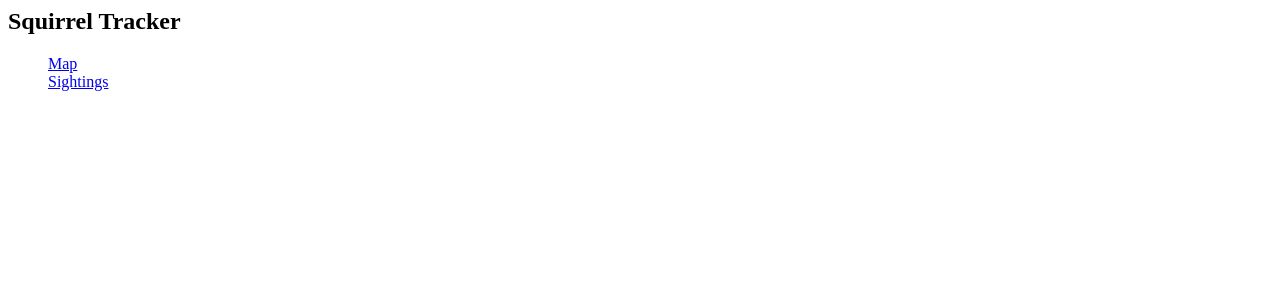
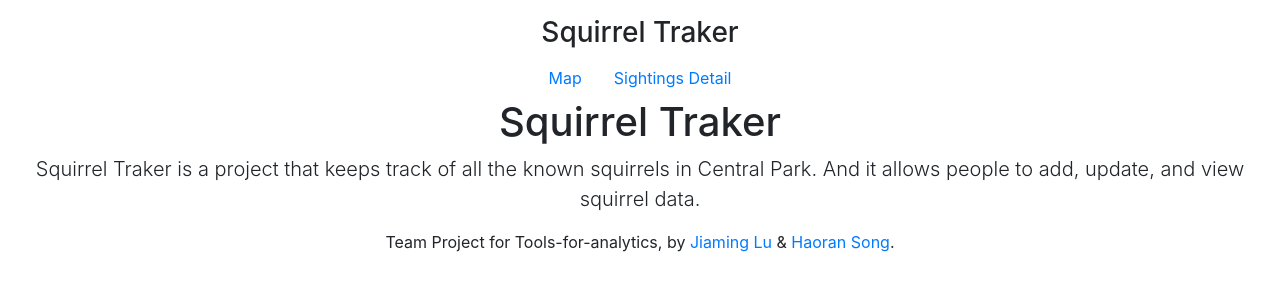
Before and after one commit to haoran-song-nick/ultraman-squirrel-tracker, a Django app: page /squirrels/ in a window 1280 px wide. Shown: the top 300 px of the page. Run offline with Django 3.2, Linux system fonts and the light colour scheme; some libraries are stand-ins or nearby versions.

Commit message:
edit html for readability

```diff
--- a/sightings/templates/sightings/index.html
+++ b/sightings/templates/sightings/index.html
@@ -1,13 +1,59 @@
-<html>
-<head>
-<title>Squirrel Tracker</title>
-</head>
+<!doctype html>
+<html lang="en">
+  <head>
+    <meta charset="utf-8">
+    <meta name="viewport" content="width=device-width, initial-scale=1, shrink-to-fit=no">
+    <meta name="description" content="">
+    <meta name="author" content="Mark Otto, Jacob Thornton, and Bootstrap contributors">
+    <meta name="generator" content="Jekyll v4.1.1">
+    <title>Cover Template · Bootstrap</title>
 
-<body>
-<h2>Squirrel Tracker</h2>
-<ul>
-<a href="/map/">Map</a><br/>
-<a href="/squirrels/sightings/">Sightings</a>
-</ul>
+    <link rel="canonical" href="https://getbootstrap.com/docs/4.5/examples/cover/">
+
+    <!-- Bootstrap core CSS -->
+<link href="../assets/dist/css/bootstrap.min.css" rel="stylesheet">
+
+    <style>
+      .bd-placeholder-img {
+        font-size: 1.125rem;
+        text-anchor: middle;
+        -webkit-user-select: none;
+        -moz-user-select: none;
+        -ms-user-select: none;
+        user-select: none;
+      }
+
+      @media (min-width: 768px) {
+        .bd-placeholder-img-lg {
+          font-size: 3.5rem;
+        }
+      }
+    </style>
+    <!-- Custom styles for this template -->
+    <link href="cover.css" rel="stylesheet">
+  </head>
+  <body class="text-center">
+    <div class="cover-container d-flex w-100 h-100 p-3 mx-auto flex-column">
+  <header class="masthead mb-auto">
+    <div class="inner">
+      <h3 class="masthead-brand">Squirrel Traker</h3>
+      <nav class="nav nav-masthead justify-content-center">
+        <a class="nav-link active" href="/map/">Map</a>
+        <a class="nav-link" href="/squirrels/sightings/">Sightings Detail</a>
+      </nav>
+    </div>
+  </header>
+
+  <main role="main" class="inner cover">
+    <h1 class="cover-heading">Squirrel Traker</h1>
+    <p class="lead">Squirrel Traker is a project that keeps track of all the known squirrels in Central Park. And it allows people to add, update, and view squirrel data.</p>
+  </main>
+
+  <footer class="mastfoot mt-auto">
+    <div class="inner">
+      <p>Team Project for Tools-for-analytics, by <a href=https://linkedin.com/in/jiaming-lu-229305191 target="_blank">Jiaming Lu</a> & <a href="https://linkedin.com/in/haoran-nick-song" target="_blank">Haoran Song</a>.</p>
+    </div>
+  </footer>
+</div>
 </body>
 </html>
```
Also changed, not shown: sightings/templates/sightings/stats.html (+11 -11 lines).
